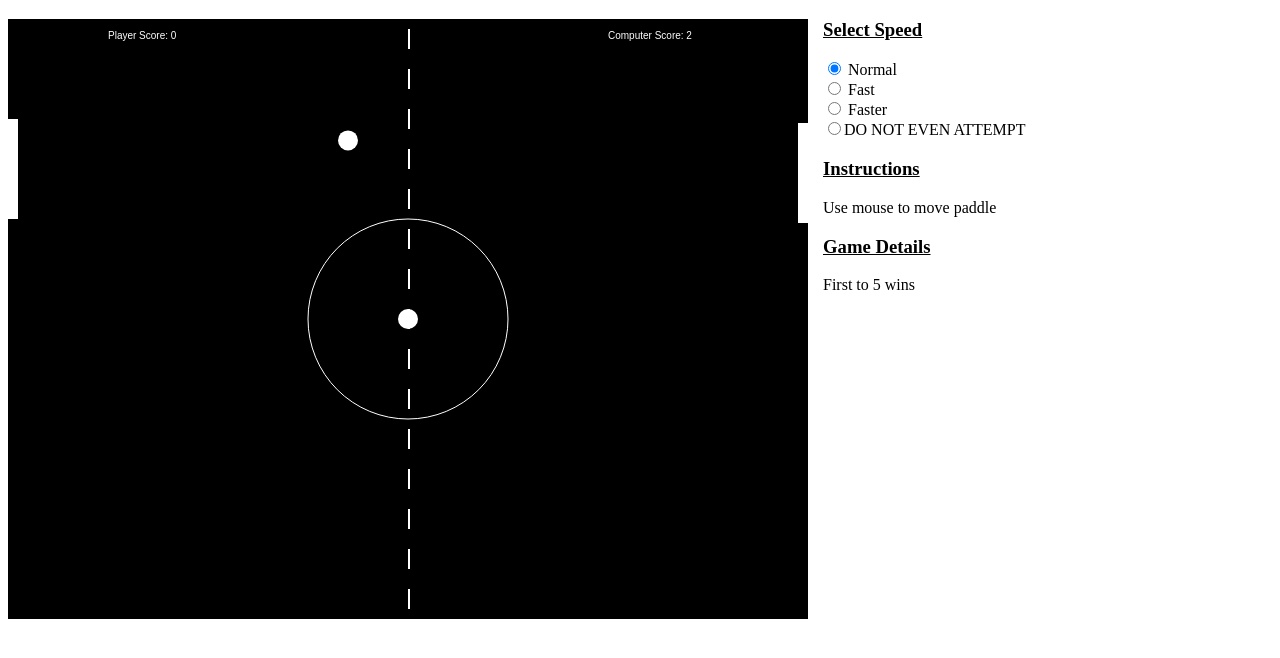
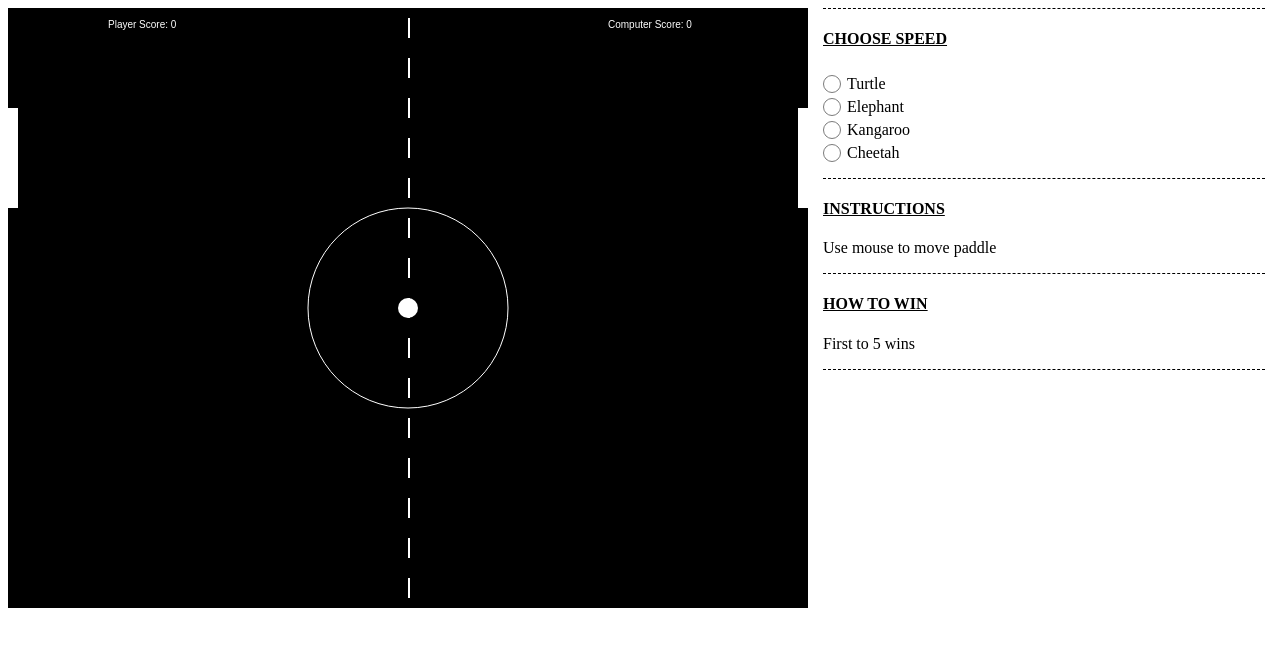
Before and after one commit to rickywid/pong_js, a plain HTML site: page index.html in a window 1280 px wide. Drawn offline with Linux system fonts and the light colour scheme.

Commit message:
update instructions sidebar

```diff
--- a/index.html
+++ b/index.html
@@ -5,25 +5,32 @@
 	<meta name="viewport" content="width=device-width">
 	<title>Pong</title>
 </head>
-<style>
-	canvas {float: left; margin-right: 15px;}
-	li {list-style: none;}
-	h3 {text-decoration: underline;}
-</style>
+<link rel="stylesheet" href="style.css">
 <body>
+
+
 	<canvas id="gameCanvas" width="800" height="600"></canvas>
-	<div>
-		<h3>Select Speed</h3>
-		<ul>
-			<li><input name="speed" id="normal" type="radio" value="10" onChange="getBallSpeed()" checked="checked"> Normal</li>
-			<li><input name="speed" id="fast" type="radio" value="15" onChange="getBallSpeed()"> Fast</li>
-			<li><input name="speed" id="faster" type="radio" value="20" onChange="getBallSpeed()"> Faster</li>
-			<li><input name="speed" id="reallyfast" type="radio" value="50" onChange="getBallSpeed()">DO NOT EVEN ATTEMPT</li>
-		</ul>
-		<h3>Instructions</h3>
-		<p>Use mouse to move paddle</p>
-		<h3>Game Details</h3>
-		<p>First to 5 wins</p>
+	<div class="instructions-container">
+		<div class="speed-select">
+			<h4>CHOOSE SPEED</h4>
+			<ul>
+				<li><input name="speed" id="normal" type="radio" value="10" onChange="getBallSpeed()"><label for="normal">Turtle</label></li>
+				<li><input name="speed" id="fast" type="radio" value="15" onChange="getBallSpeed()"><label for="fast">Elephant</label></li>
+				<li><input name="speed" id="faster" type="radio" value="20" onChange="getBallSpeed()"><label for="faster">Kangaroo</label></li>
+				<li><input name="speed" id="reallyfast" type="radio" value="50" onChange="getBallSpeed()"><label for="reallyfast">Cheetah</label></li>
+			</ul>
+		</div>
+
+		<div class="instructions">
+			<h4>INSTRUCTIONS</h4>
+			<p>Use mouse to move paddle</p>
+		</div>
+
+		<div class="how-to-win">
+			<h4>HOW TO WIN</h4>
+			<p>First to 5 wins</p>
+		</div>
+
 	</div>
 	<script src="style.js"></script>
 </body>
--- /dev/null
+++ b/style.css
@@ -0,0 +1,44 @@
+	canvas {float: left; margin-right: 15px;}
+	ul {padding-left: 0;}
+	li {list-style: none;}
+	h4 {text-decoration: underline;}
+
+	input[type="radio"] {
+		display: none;
+	}
+
+	input[type="radio"] + label:before {
+		background-color: white;
+		border: 1px solid rgb(123, 123, 123);
+		border-radius: 100%;
+		content: "";
+		display: inline-block;
+		font-size: 29px;
+		height: 16px;
+		width: 16px;
+		line-height: 11px;
+		margin: 5px 6px 0 0;
+		text-align: center;
+		vertical-align: bottom;
+	}
+
+	input[type="radio"]:checked + label:before {
+		content: "\2713";
+		color: rgb(219, 32, 32);
+	}
+
+	.instructions-container {
+		background-color: white;
+		display: inline-block;
+		width: 35%;
+	}
+
+	.speed-select {
+		border-top: 1px dashed black;
+	}
+
+	.speed-select,
+	.instructions,
+	.how-to-win {
+		border-bottom: 1px dashed black;
+	}
--- a/style.js
+++ b/style.js
@@ -210,7 +210,7 @@ function ballAnimate(){
 			// further away the ball makes contact from midpoint of paddle, greater the angle deflection
 			var delta = ballY - (leftPaddleY + (paddleHeight/2));
 			ballSpeedX = -ballSpeedX;
-			ballSpeedY = delta * 0.1;
+			ballSpeedY = delta * 0.17;
 
 
 		} else {
@@ -230,7 +230,7 @@ function ballAnimate(){
 			// further away the ball makes contact from midpoint of paddle, greater the angle deflection
 			var delta = ballY - (rightPaddleY + (paddleHeight/2));
 			ballSpeedX = -ballSpeedX;
-			ballSpeedY = delta * 0.1;
+			ballSpeedY = delta * 0.17;
 
 		} else {
 
```
